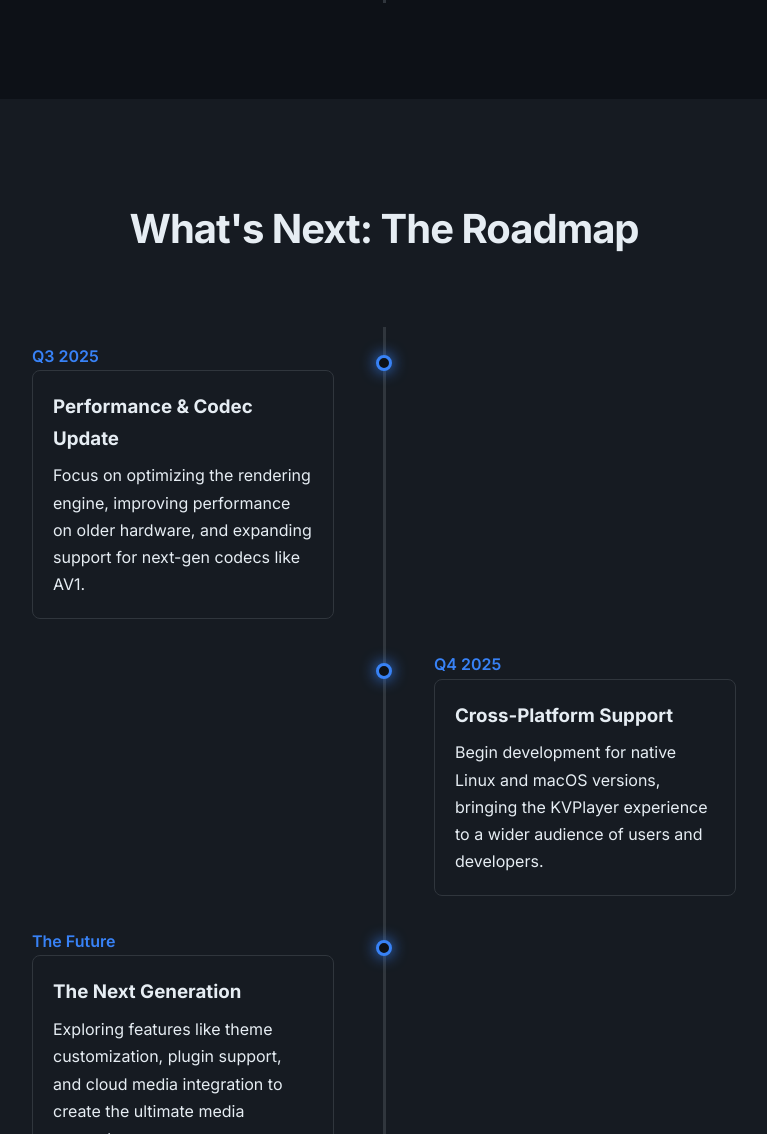
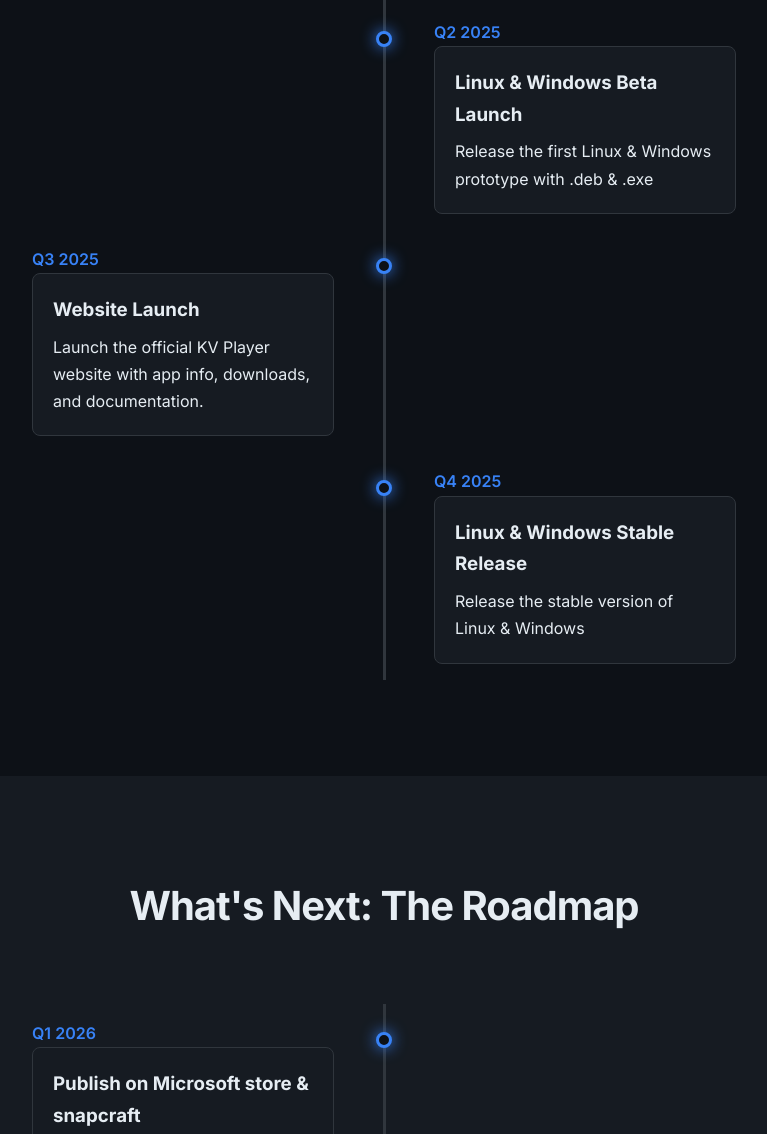
Before and after one commit to rahulkuzur3/Kvplayer-website, a plain HTML site: page about.html in a window 1280 px wide. Shown: the part 3255-4389 px from the top of the page, without its empty margins (256-1023 px from the left). Drawn offline with nearby package versions, Linux system fonts and the light colour scheme.

Commit message:
Update about.html

```diff
--- a/about.html
+++ b/about.html
@@ -128,6 +128,10 @@
                     <div class="timeline-item" data-aos="fade-up"><div class="timeline-dot"></div><div class="timeline-date">2025</div><div class="timeline-content"><h3>The Project Begins</h3><p>The first lines of code were written, starting a journey to create a clean, modern, and efficient media player for Windows.</p></div></div>
                     <div class="timeline-item" data-aos="fade-up"><div class="timeline-dot"></div><div class="timeline-date">Development</div><div class="timeline-content"><h3>Core Features & Design</h3><p>Focus shifted to a robust foundation, implementing playlist management, broad format support, and crafting a sleek, user-friendly interface.</p></div></div>
                     <div class="timeline-item" data-aos="fade-up"><div class="timeline-dot"></div><div class="timeline-date">Open Source</div><div class="timeline-content"><h3>Sharing with the World</h3><p>KVPlayer was made open-source to allow the community to learn, contribute, and be part of its growth. The goal: a player built for users, by users.</p></div></div>
+                    <div class="timeline-item" data-aos="fade-up"><div class="timeline-dot"></div><div class="timeline-date">Q2 2025 </div><div class="timeline-content"><h3>Linux & Windows Beta Launch</h3><p>Release the first Linux & Windows  prototype with  .deb & .exe</p></div></div>
+                    <div class="timeline-item" data-aos="fade-up"><div class="timeline-dot"></div><div class="timeline-date">Q3 2025 </div><div class="timeline-content"><h3>Website Launch</h3><p>Launch the official KV Player website with app info, downloads, and documentation.</p></div></div>
+                   <div class="timeline-item" data-aos="fade-up"><div class="timeline-dot"></div><div class="timeline-date">Q4 2025 </div><div class="timeline-content"><h3>Linux & Windows Stable Release</h3><p>Release the stable version of  Linux & Windows </p></div></div>
+
                 </div>
             </div>
         </section>
@@ -136,10 +140,13 @@
             <div class="container">
                 <h2 class="section-title">What's Next: The Roadmap</h2>
                 <div class="timeline">
-                    <div class="timeline-item" data-aos="fade-up"><div class="timeline-dot"></div><div class="timeline-date">Q3 2025</div><div class="timeline-content"><h3>Performance & Codec Update</h3><p>Focus on optimizing the rendering engine, improving performance on older hardware, and expanding support for next-gen codecs like AV1.</p></div></div>
-                    <div class="timeline-item" data-aos="fade-up"><div class="timeline-dot"></div><div class="timeline-date">Q4 2025</div><div class="timeline-content"><h3>Cross-Platform Support</h3><p>Begin development for native Linux and macOS versions, bringing the KVPlayer experience to a wider audience of users and developers.</p></div></div>
-                    <div class="timeline-item" data-aos="fade-up"><div class="timeline-dot"></div><div class="timeline-date">The Future</div><div class="timeline-content"><h3>The Next Generation</h3><p>Exploring features like theme customization, plugin support, and cloud media integration to create the ultimate media ecosystem.</p></div></div>
-                </div>
+                     <div class="timeline-item" data-aos="fade-up"><div class="timeline-dot"></div><div class="timeline-date">Q1 2026 </div><div class="timeline-content"><h3>Publish on Microsoft store & snapcraft</h3><p>Publish KV Player Windows build on Microsoft Store for early users and feedback And Release KV Player Linux build on Snapcraft with easy installation for all major distros. </p></div></div>
+
+                    <div class="timeline-item" data-aos="fade-up"><div class="timeline-dot"></div><div class="timeline-date">Q2 2026</div><div class="timeline-content"><h3>Performance & Codec Update</h3><p>Focus on optimizing the rendering engine, improving performance on older hardware, and expanding support for next-gen codecs like AV1.</p></div></div>
+                    <div class="timeline-item" data-aos="fade-up"><div class="timeline-dot"></div><div class="timeline-date">Q3 2026</div><div class="timeline-content"><h3>Mac & Free BSD Support</h3><p>Begin development for native Free BSD and macOS versions, bringing the KVPlayer experience to a wider audience of users and developers.</p></div></div>
+
+                    <div class="timeline-item" data-aos="fade-up"><div class="timeline-dot"></div><div class="timeline-date">Q4 2026</div><div class="timeline-content"><h3>Android & touch tuch Support</h3><p>Begin development for native Android and ubuntu touch versions, bringing the KVPlayer experience to a wider audience of users and developers.</p></div></div>
+                     <div class="timeline-item" data-aos="fade-up"><div class="timeline-dot"></div><div class="timeline-date">The Future</div><div class="timeline-content"><h3>The Next Generation</h3><p>Exploring features like theme customization, plugin support, and cloud media integration to create the ultimate media ecosystem.</p></div></div>
             </div>
         </section>
 
```
